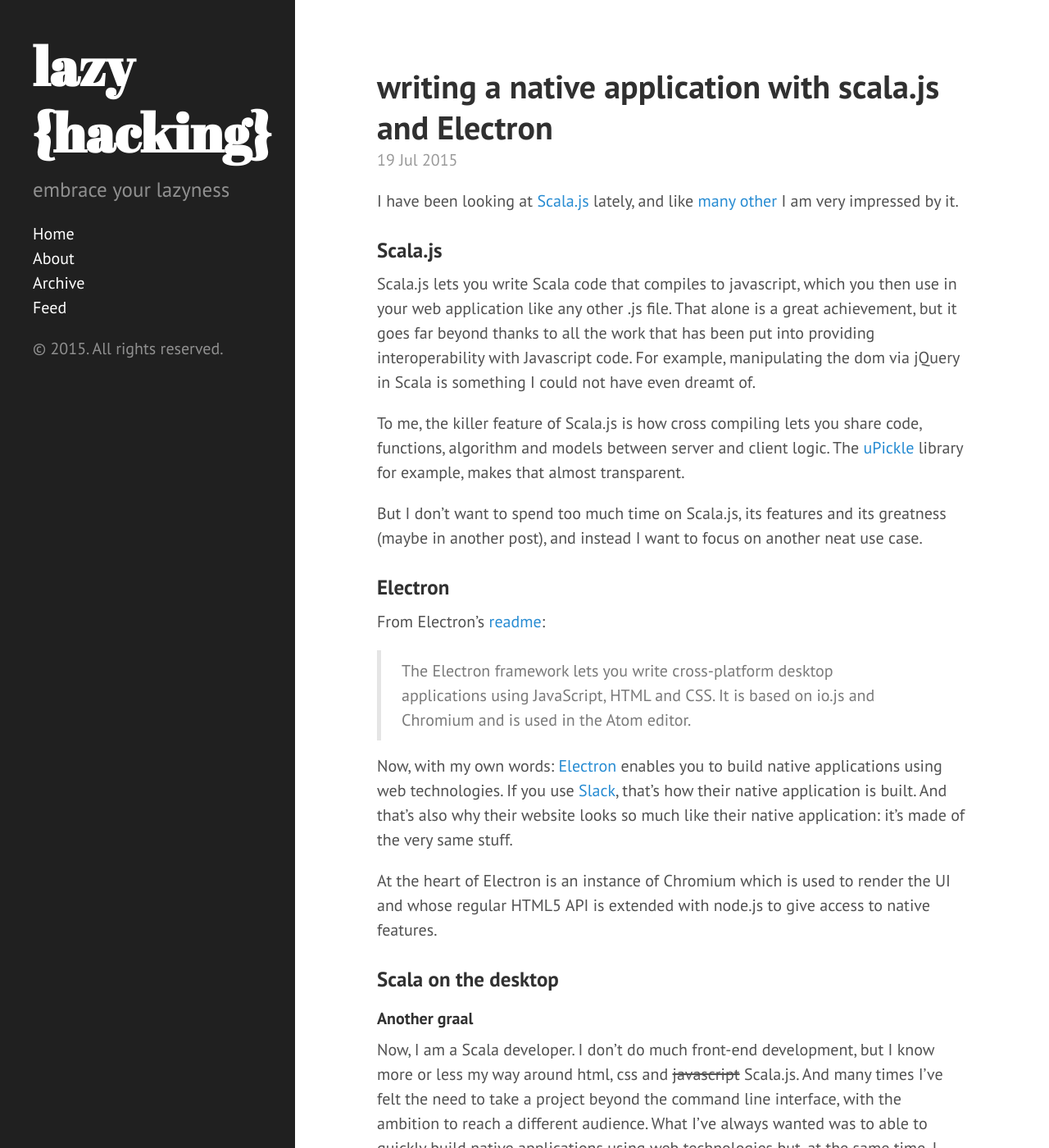
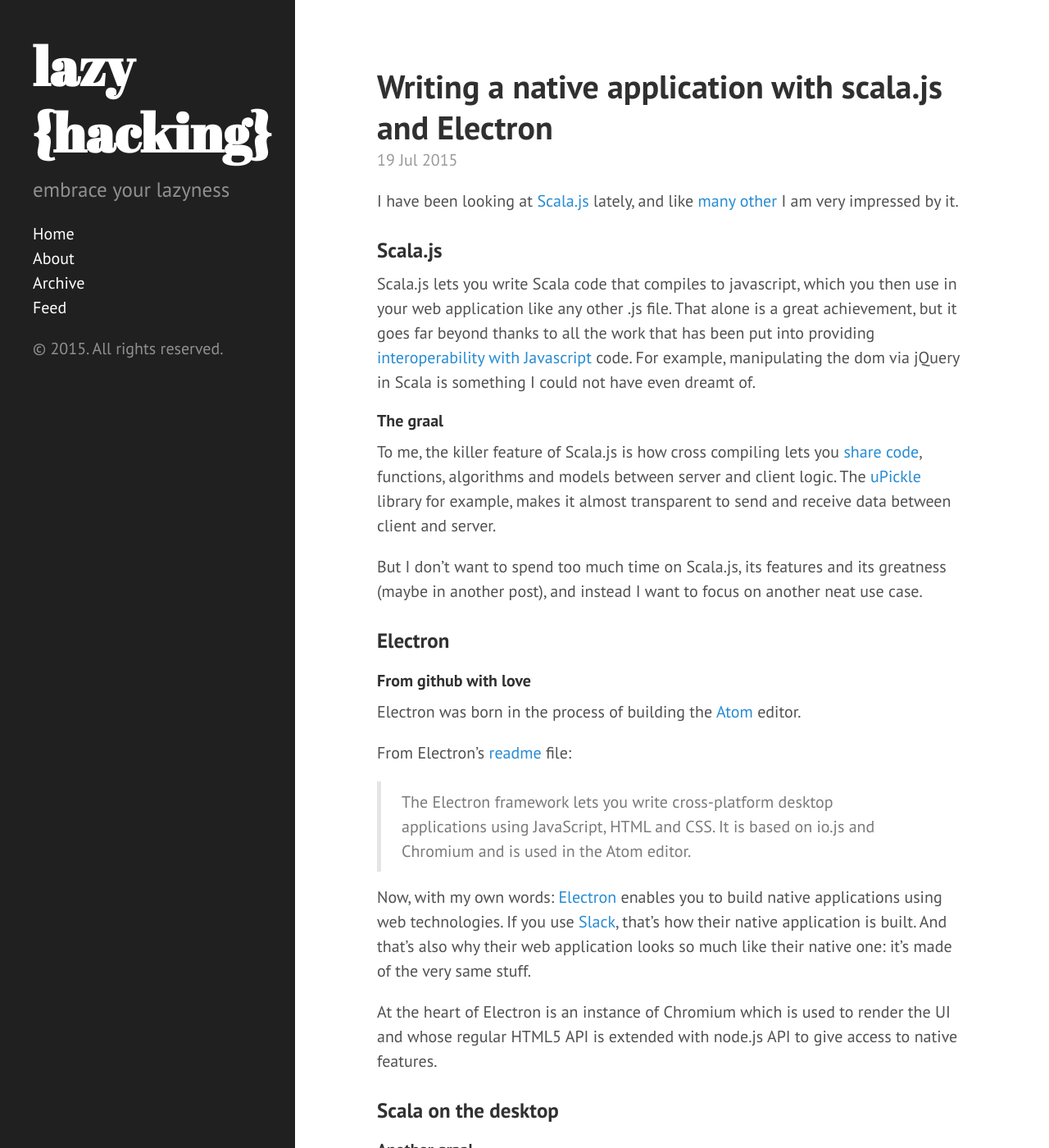
Before and after one commit to bchazalet/bchazalet.github.io, a Jekyll site: the page built from _posts/2015-07-19-scalajs-electron-skeleton.md, in a window 1280 px wide and 1400 px high. Shown: the whole window at 82% size. Built offline with Jekyll 4.4.1, drawn with Linux system fonts in a browser that asks for light colours; Markdown is read by kramdown in place of the engine named in the settings; comment, search, counter and statistics services are not loaded; some of the changed text lies outside the part shown.

Commit message:
Updating the latest article

```diff
--- a/_posts/2015-07-19-scalajs-electron-skeleton.md
+++ b/_posts/2015-07-19-scalajs-electron-skeleton.md
@@ -1,32 +1,35 @@
 ---
 layout: post
-title: writing a native application with scala.js and Electron
+title: Writing a native application with scala.js and Electron
 comments: true
 tags: sbt scala scala.js
 ---
 
-I have been looking at [Scala.js](http://www.scala-js.org/) lately, and like [many](https://www.parleys.com/tutorial/towards-browser-server-utopia-scala-js-example-using-crdts) [other](http://underscore.io/blog/posts/2015/06/10/scalajs-scaladays.html) I am very impressed by it.
+I have been looking at [Scala.js](http://www.scala-js.org/) lately, and like [many](http://www.47deg.com/blog/functional-programming-meets-the-client-side) [other](http://underscore.io/blog/posts/2015/06/10/scalajs-scaladays.html) I am very impressed by it.
 
 ### Scala.js
-Scala.js lets you write Scala code that compiles to javascript, which you then use in your web application like any other .js file. That alone is a great achievement, but it goes far beyond  thanks to all the work that has been put into providing interoperability with Javascript code. For example, manipulating the dom via jQuery in Scala is something I could not have even dreamt of.
+Scala.js lets you write Scala code that compiles to javascript, which you then use in your web application like any other .js file. That alone is a great achievement, but it goes far beyond  thanks to all the work that has been put into providing [interoperability with Javascript](https://www.parleys.com/tutorial/scala-js-semantics-how-support-performance-javascript-interop) code. For example, manipulating the dom via jQuery in Scala is something I could not have even dreamt of.
 
-To me, the killer feature of Scala.js is how cross compiling lets you share code, functions, algorithm and models between server and client logic. The [uPickle](https://github.com/lihaoyi/upickle-pprint) library for example, makes that almost transparent.
+#### The graal
+To me, the killer feature of Scala.js is how cross compiling lets you [share code](https://www.parleys.com/tutorial/towards-browser-server-utopia-scala-js-example-using-crdts), functions, algorithms and models between server and client logic. The [uPickle](https://github.com/lihaoyi/upickle-pprint) library for example, makes it almost transparent to send and receive data between client and server.
 
 But I don't want to spend too much time on Scala.js, its features and its greatness (maybe in another post), and instead I want to focus on another neat use case.
 
 ### Electron
+#### From github with love
+Electron was born in the process of building the [Atom](https://atom.io/) editor.
 
-From Electron's [readme](https://github.com/atom/electron):
+From Electron's [readme](https://github.com/atom/electron) file:
 > The Electron framework lets you write cross-platform desktop applications using JavaScript, HTML and CSS. It is based on io.js and Chromium and is used in the Atom editor.
 >
 
-Now, with my own words: [Electron](http://electron.atom.io/) enables you to build native applications using web technologies. If you use [Slack](https://slack.com/), that's how their native application is built. And that's also why their website looks so much like their native application: it's made of the very same stuff.
+Now, with my own words: [Electron](http://electron.atom.io/) enables you to build native applications using web technologies. If you use [Slack](https://slack.com/), that's how their native application is built. And that's also why their web application looks so much like their native one: it's made of the very same stuff.
 
-At the heart of Electron is an instance of Chromium which is used to render the UI and whose regular HTML5 API is extended with node.js to give access to native features.
+At the heart of Electron is an instance of Chromium which is used to render the UI and whose regular HTML5 API is extended with node.js API to give access to native features.
 
 ### Scala on the desktop
 #### Another graal
-Now, I am a Scala developer. I don't do much front-end development, but I know more or less my way around html, css and ~~javascript~~ Scala.js. And many times I've felt the need to take a project beyond the command line interface, with the ambition to reach a different audience. What I've always wanted was to able to quickly build native applications using web technologies but, at the same time, I never really wanted to dive deep into javascript. I just was too lazy.
+Now, I am a Scala developer. I don't do much front-end development, but I know more or less my way around html, css and <s>javascript</s> Scala.js. And many times I've felt the need to take a project beyond the command line interface, with the ambition to reach a different audience. What I've always wanted was to be able to quickly build native applications using web technologies but, at the same time, I never really had the motivation to dive deep into javascript. I just was too lazy.
 
 The combination of Scala.js and Electron lets me write my code in Scala, compile it to javascript, bundle it with assets and obtain a native application.
 
@@ -35,11 +38,13 @@
 
 ![screenshot]({{ site.url }}/public/electron-scalajs-hello-world.png)
 
+From there onwards, the world is yours.
+
 #### Bonus
-One thing I haven't mentioned about Scala.js is how it allows for code sharing between server and client, when used in the normal web application scenario. In fact, it is no different here: I can still write both my command-line application and my electron-based application using pretty much the same code (if that's what you want, I recommend following the [Scala.js cross-builing doc](http://www.scala-js.org/doc/sbt/cross-building.html))
+One thing I have already mentioned about Scala.js is how it allows for code sharing between server and client, when used in the normal web application scenario. In fact, it is no different here: I can still write both my command-line application and my electron-based application using pretty much the same code (if that's what you want, I recommend following the [Scala.js cross-builing doc](http://www.scala-js.org/doc/sbt/cross-building.html)).
 
 
 ### Conclusion
-Scala.js is obviously the result of some great work. And as often happens with such projects, it enables use cases that were never anticipated by their creators. Building native applications might be one of those.
+Scala.js is obviously the result of some hard work. And as often happens with such great projects, it enables use cases that were never anticipated by their creators. Building native applications might be one of those.
 
-Next, we'll see how to access the native parts (filesystem, process, etc) by using the node.js API from Scala.js.
+Next, we'll see how to access the native parts (filesystem, process, etc) by using the node.js API from Scala.js, all within Electron of course.
```
